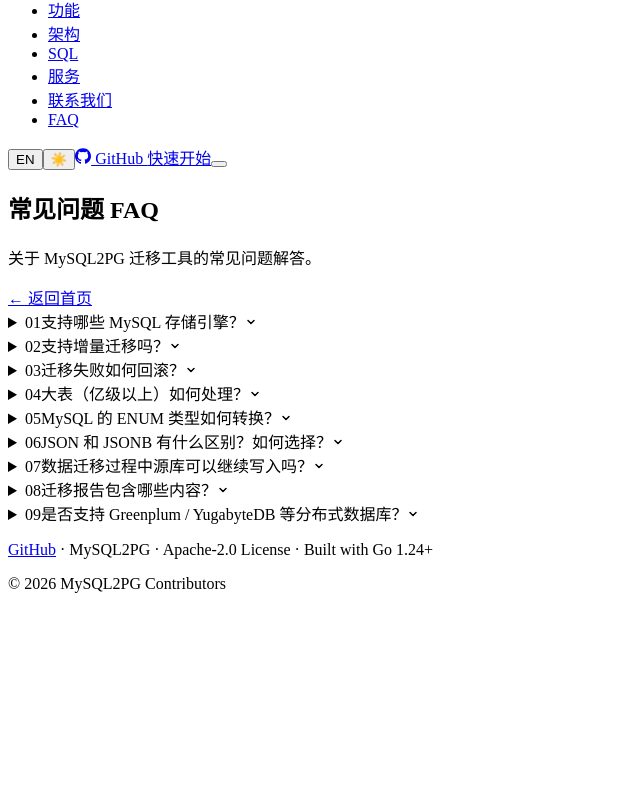
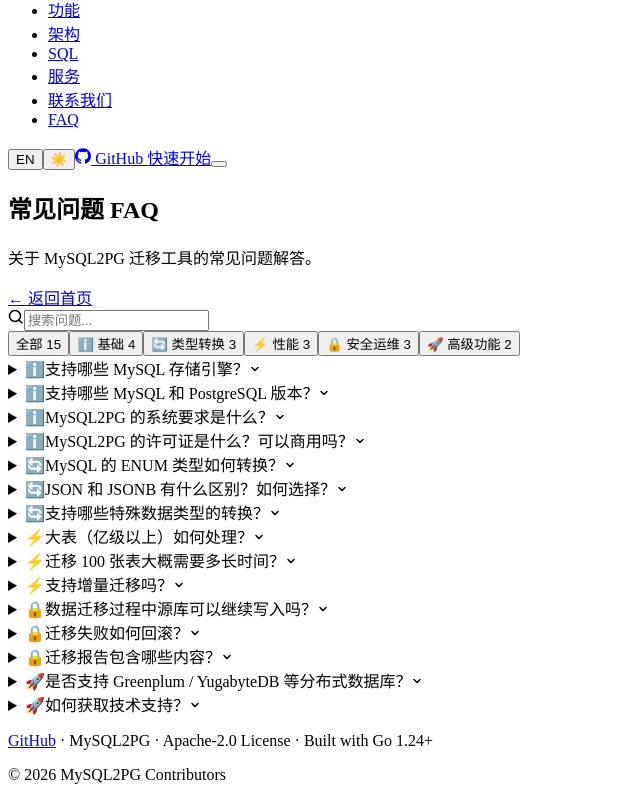
Before and after one commit to xfg0218/MySQL2PGWeb, a Vue app in the folder frontend/: page /faq in a window 1280 px wide. Shown: the part 1337-2137 px from the top of the page, without its empty margins (0-640 px from the left). Before the commit the page ends 1946 px from the top, so only its background shows below. Built offline with nearby package versions, Linux system fonts and the light colour scheme; the HTML template or start-up script is replaced by a standard one.

Commit message:
feat: redesign FAQ with categories, search, and 15 questions

```diff
--- a/frontend/src/assets/style.css
+++ b/frontend/src/assets/style.css
@@ -1551,6 +1551,141 @@
   font-size: 1.5rem;
 }
 
+/* ===== FAQ SEARCH & TABS ===== */
+.faq-search {
+  position: relative;
+  max-width: 400px;
+  margin: 0 auto 1.25rem;
+}
+
+.faq-search-icon {
+  position: absolute;
+  left: 14px;
+  top: 50%;
+  transform: translateY(-50%);
+  color: var(--text-muted);
+  pointer-events: none;
+}
+
+.faq-search-input {
+  width: 100%;
+  padding: 0.65rem 2.5rem 0.65rem 2.5rem;
+  font-size: 0.875rem;
+  color: var(--text);
+  background: var(--bg-elevated);
+  border: 1px solid var(--border);
+  border-radius: 10px;
+  outline: none;
+  transition: border-color 0.2s, box-shadow 0.2s;
+  font-family: inherit;
+}
+
+.faq-search-input::placeholder {
+  color: var(--text-muted);
+}
+
+.faq-search-input:focus {
+  border-color: var(--amber);
+  box-shadow: 0 0 0 3px rgba(245, 158, 11, 0.1);
+}
+
+.faq-search-clear {
+  position: absolute;
+  right: 10px;
+  top: 50%;
+  transform: translateY(-50%);
+  width: 22px;
+  height: 22px;
+  display: flex;
+  align-items: center;
+  justify-content: center;
+  background: color-mix(in srgb, var(--text-muted) 15%, transparent);
+  border: none;
+  border-radius: 50%;
+  color: var(--text-secondary);
+  font-size: 1rem;
+  cursor: pointer;
+  transition: background 0.2s;
+  line-height: 1;
+}
+
+.faq-search-clear:hover {
+  background: color-mix(in srgb, var(--text-muted) 25%, transparent);
+}
+
+.faq-tabs {
+  display: flex;
+  flex-wrap: wrap;
+  gap: 0.5rem;
+  justify-content: center;
+  margin-bottom: 1.5rem;
+}
+
+.faq-tab {
+  display: inline-flex;
+  align-items: center;
+  gap: 0.35rem;
+  padding: 0.4rem 0.85rem;
+  font-size: 0.8rem;
+  font-weight: 500;
+  color: var(--text-secondary);
+  background: var(--bg-elevated);
+  border: 1px solid var(--border);
+  border-radius: 20px;
+  cursor: pointer;
+  transition: all 0.2s;
+  font-family: inherit;
+  white-space: nowrap;
+}
+
+.faq-tab:hover {
+  border-color: color-mix(in srgb, var(--text-muted) 40%, transparent);
+  color: var(--text);
+}
+
+.faq-tab.active {
+  background: color-mix(in srgb, var(--amber) 12%, transparent);
+  border-color: color-mix(in srgb, var(--amber) 40%, transparent);
+  color: var(--amber);
+  font-weight: 600;
+}
+
+.faq-tab-icon {
+  font-size: 0.85rem;
+  line-height: 1;
+}
+
+.faq-tab-count {
+  font-size: 0.65rem;
+  font-weight: 700;
+  font-family: var(--mono);
+  background: color-mix(in srgb, var(--text-muted) 12%, transparent);
+  padding: 0.1rem 0.4rem;
+  border-radius: 8px;
+  min-width: 18px;
+  text-align: center;
+}
+
+.faq-tab.active .faq-tab-count {
+  background: color-mix(in srgb, var(--amber) 18%, transparent);
+}
+
+.faq-no-results {
+  text-align: center;
+  padding: 3rem 1rem;
+  color: var(--text-muted);
+}
+
+.faq-no-results-icon {
+  font-size: 2rem;
+  display: block;
+  margin-bottom: 0.75rem;
+}
+
+.faq-no-results p {
+  font-size: 0.9rem;
+}
+
 /* ===== FAQ ACCORDION ===== */
 .faq-list {
   display: grid;
@@ -1615,10 +1750,8 @@
   display: flex;
   align-items: center;
   justify-content: center;
-  font-family: var(--mono);
-  font-size: 0.65rem;
-  font-weight: 700;
-  color: var(--text-secondary);
+  font-size: 0.8rem;
+  line-height: 1;
   flex-shrink: 0;
   transition: all 0.3s;
 }
--- a/frontend/src/components/FAQ.vue
+++ b/frontend/src/components/FAQ.vue
@@ -6,16 +6,54 @@
         <h2 class="section-title">{{ t.faq.title }}</h2>
         <p class="section-desc">{{ t.faq.desc }}</p>
       </template>
-      <div class="faq-list">
+
+      <!-- Search -->
+      <div class="faq-search">
+        <svg class="faq-search-icon" width="16" height="16" viewBox="0 0 16 16" fill="none">
+          <circle cx="7" cy="7" r="5.5" stroke="currentColor" stroke-width="1.5"/>
+          <path d="M11 11L14 14" stroke="currentColor" stroke-width="1.5" stroke-linecap="round"/>
+        </svg>
+        <input
+          v-model="searchQuery"
+          type="text"
+          class="faq-search-input"
+          :placeholder="t.faq.searchPlaceholder"
+        />
+        <button v-if="searchQuery" class="faq-search-clear" @click="searchQuery = ''">&times;</button>
+      </div>
+
+      <!-- Category tabs -->
+      <div class="faq-tabs">
+        <button
+          :class="['faq-tab', { active: activeCat === null }]"
+          @click="activeCat = null"
+        >
+          {{ t.faq.allLabel }}
+          <span class="faq-tab-count">{{ t.faq.items.length }}</span>
+        </button>
+        <button
+          v-for="cat in t.faq.categories"
+          :key="cat.key"
+          :class="['faq-tab', { active: activeCat === cat.key }]"
+          @click="activeCat = activeCat === cat.key ? null : cat.key"
+        >
+          <span class="faq-tab-icon">{{ cat.icon }}</span>
+          {{ cat.label }}
+          <span class="faq-tab-count">{{ catCount(cat.key) }}</span>
+        </button>
+      </div>
+
+      <!-- FAQ list -->
+      <div class="faq-list" v-if="filteredItems.length">
         <details
-          v-for="(item, i) in t.faq.items"
-          :key="i"
+          v-for="(item, i) in filteredItems"
+          :key="item.q"
           class="faq-item reveal"
           :open="openIndex === i"
           @toggle="onToggle(i, $event)"
         >
           <summary class="faq-question" @click.prevent="toggle(i)">
-            <span class="faq-q-badge">{{ String(i + 1).padStart(2, '0') }}</span>
+            <span class="faq-q-badge">{{ catIcon(item.cat) }}</span>
             <span class="faq-q-text">{{ item.q }}</span>
             <span class="faq-arrow">
               <svg width="12" height="12" viewBox="0 0 12 12" fill="none">
@@ -31,17 +69,48 @@
           </div>
         </details>
       </div>
+
+      <!-- No results -->
+      <div v-else class="faq-no-results">
+        <span class="faq-no-results-icon">🔍</span>
+        <p>{{ t.faq.noResults }}</p>
+      </div>
     </div>
   </section>
 </template>
 
 <script setup>
-import { ref } from 'vue'
+import { ref, computed } from 'vue'
 import { useLang } from '../composables/useLang'
 defineProps({ standalone: Boolean })
 const { t } = useLang()
 
 const openIndex = ref(-1)
+const activeCat = ref(null)
+const searchQuery = ref('')
+
+const filteredItems = computed(() => {
+  let items = t.value.faq.items
+  if (activeCat.value) {
+    items = items.filter(item => item.cat === activeCat.value)
+  }
+  if (searchQuery.value.trim()) {
+    const q = searchQuery.value.trim().toLowerCase()
+    items = items.filter(item =>
+      item.q.toLowerCase().includes(q) || item.a.toLowerCase().includes(q)
+    )
+  }
+  return items
+})
+
+function catCount(key) {
+  return t.value.faq.items.filter(item => item.cat === key).length
+}
+
+function catIcon(key) {
+  const cat = t.value.faq.categories.find(c => c.key === key)
+  return cat ? cat.icon : '❓'
+}
 
 function toggle(i) {
   openIndex.value = openIndex.value === i ? -1 : i
--- a/frontend/src/composables/useLang.js
+++ b/frontend/src/composables/useLang.js
@@ -401,16 +401,32 @@
   faq: {
     title: '常见问题 FAQ',
     desc: '关于 MySQL2PG 迁移工具的常见问题解答。',
+    searchPlaceholder: '搜索问题...',
+    noResults: '未找到匹配的问题',
+    allLabel: '全部',
+    categories: [
+      { key: 'general', icon: 'ℹ️', label: '基础' },
+      { key: 'types', icon: '🔄', label: '类型转换' },
+      { key: 'performance', icon: '⚡', label: '性能' },
+      { key: 'security', icon: '🔒', label: '安全运维' },
+      { key: 'advanced', icon: '🚀', label: '高级功能' },
+    ],
     items: [
-      { q: '支持哪些 MySQL 存储引擎？', a: 'MySQL2PG 支持所有主流存储引擎，包括 InnoDB、MyISAM、MEMORY 等。InnoDB 表会自动处理外键约束的迁移。' },
-      { q: '支持增量迁移吗？', a: '当前版本主要面向全量迁移场景。对于增量同步需求，建议先使用 MySQL2PG 完成全量迁移，再配合 PostgreSQL 的 Logical Replication 或第三方 CDC 工具实现增量同步。' },
-      { q: '迁移失败如何回滚？', a: 'MySQL2PG 采用"先转换后写入"策略，转换过程不影响源库。目标库写入前可先运行评估模式评估风险，且每个转换步骤可独立开关，支持分步执行和回退。' },
-      { q: '大表（亿级以上）如何处理？', a: 'MySQL2PG 内置并发引擎，支持多表并行同步和单表分片同步。亿级数据表建议启用 5-20 个并发线程，先同步数据再创还能索引的方式进行提升数据写入性能。' },
-      { q: 'MySQL 的 ENUM 类型如何转换？', a: 'ENUM 类型会自动转换为 VARCHAR + CHECK 约束，保留原有的值域限制。例如 ENUM(\'a\',\'b\',\'c\') 会转换为 VARCHAR(20) CHECK (col IN (\'a\',\'b\',\'c\'))。' },
-      { q: 'JSON 和 JSONB 有什么区别？如何选择？', a: 'MySQL 的 JSON 类型默认映射为 PostgreSQL 的 JSONB（二进制 JSON），因为 JSONB 支持索引和更丰富的查询操作。如需保留原始 JSON 格式，可在配置中指定映射为 JSON 类型。' },
-      { q: '数据迁移过程中源库可以继续写入吗？', a: '可以。MySQL2PG 在读取阶段使用一致性快照，不会影响源库的正常读写。但建议在业务低峰期执行迁移，以确保数据一致性校验的准确性。' },
-      { q: '迁移报告包含哪些内容？', a: 'HTML 迁移报告包含：迁移总览（表数量、数据量、耗时）、每张表的转换状态、索引变更清单、函数映射详情、数据校验结果、风险告警和建议。' },
-      { q: '是否支持 Greenplum / YugabyteDB 等分布式数据库？', a: '支持。MySQL2PG 自动检测目标库是否为 MPP 分布式数据库（Greenplum / YugabyteDB），并自动添加 DISTRIBUTED BY 分布键，对冗余唯一索引进行自动处理。' },
+      { cat: 'general', q: '支持哪些 MySQL 存储引擎？', a: 'MySQL2PG 支持所有主流存储引擎，包括 InnoDB、MyISAM、MEMORY 等。InnoDB 表会自动处理外键约束的迁移。' },
+      { cat: 'general', q: '支持哪些 MySQL 和 PostgreSQL 版本？', a: 'MySQL 源库支持 5.7、8.0、8.4、9.0+；PostgreSQL 目标库支持 12 至 18 全版本，同时兼容 Greenplum 和 YugabyteDB。' },
+      { cat: 'general', q: 'MySQL2PG 的系统要求是什么？', a: 'MySQL2PG 是纯 Go 编译的单二进制文件，无外部依赖。支持 Linux、macOS、Windows，最低 256MB 内存即可运行，无需安装运行时环境。' },
+      { cat: 'general', q: 'MySQL2PG 的许可证是什么？可以商用吗？', a: '开源版采用 Apache-2.0 许可证，可免费用于商业项目。商业版在开源版基础上提供函数转换、MPP 支持、数据校验等增值功能及专属技术支持。' },
+      { cat: 'types', q: 'MySQL 的 ENUM 类型如何转换？', a: 'ENUM 类型会自动转换为 VARCHAR + CHECK 约束，保留原有的值域限制。例如 ENUM(\'a\',\'b\',\'c\') 会转换为 VARCHAR(20) CHECK (col IN (\'a\',\'b\',\'c\'))。' },
+      { cat: 'types', q: 'JSON 和 JSONB 有什么区别？如何选择？', a: 'MySQL 的 JSON 类型默认映射为 PostgreSQL 的 JSONB（二进制 JSON），因为 JSONB 支持索引和更丰富的查询操作。如需保留原始 JSON 格式，可在配置中指定映射为 JSON 类型。' },
+      { cat: 'types', q: '支持哪些特殊数据类型的转换？', a: '覆盖 MySQL 全部字段类型：BLOB → BYTEA、GEOMETRY → GEOMETRY（PostGIS）、DATETIME → TIMESTAMP、TINYINT(1) → BOOLEAN、UNSIGNED 类型自动升级位宽、SET → TEXT[] 等，准确率 100%。' },
+      { cat: 'performance', q: '大表（亿级以上）如何处理？', a: 'MySQL2PG 内置并发引擎，支持多表并行同步和单表分片同步。亿级数据表建议启用 5-20 个并发线程，先同步数据再创建索引以提升写入性能。' },
+      { cat: 'performance', q: '迁移 100 张表大概需要多长时间？', a: '取决于数据量和网络带宽。典型场景：100 张表、千万级行数据，在局域网环境下约 5-15 分钟完成全量迁移（含结构转换 + 数据同步 + 索引重建）。' },
+      { cat: 'performance', q: '支持增量迁移吗？', a: '当前版本主要面向全量迁移场景。对于增量同步需求，建议先使用 MySQL2PG 完成全量迁移，再配合 PostgreSQL 的 Logical Replication 或第三方 CDC 工具实现增量同步。' },
+      { cat: 'security', q: '数据迁移过程中源库可以继续写入吗？', a: '可以。MySQL2PG 在读取阶段使用一致性快照，不会影响源库的正常读写。但建议在业务低峰期执行迁移，以确保数据一致性校验的准确性。' },
+      { cat: 'security', q: '迁移失败如何回滚？', a: 'MySQL2PG 采用"先转换后写入"策略，转换过程不影响源库。目标库写入前可先运行评估模式评估风险，且每个转换步骤可独立开关，支持分步执行和回退。' },
+      { cat: 'security', q: '迁移报告包含哪些内容？', a: 'HTML 迁移报告包含：迁移总览（表数量、数据量、耗时）、每张表的转换状态、索引变更清单、函数映射详情、数据校验结果、风险告警和建议。' },
+      { cat: 'advanced', q: '是否支持 Greenplum / YugabyteDB 等分布式数据库？', a: '支持。MySQL2PG 自动检测目标库是否为 MPP 分布式数据库（Greenplum / YugabyteDB），并自动添加 DISTRIBUTED BY 分布键，对冗余唯一索引进行自动处理。' },
+      { cat: 'advanced', q: '如何获取技术支持？', a: '开源版用户可通过 GitHub Issues 获取社区支持，通常 24 小时内响应。商业版用户享有优先技术支持通道，可通过邮件或微信社群直接联系技术团队。' },
     ]
   },
 
@@ -925,16 +941,32 @@
   faq: {
     title: 'Frequently Asked Questions',
     desc: 'Common questions about the MySQL2PG migration tool.',
+    searchPlaceholder: 'Search questions...',
+    noResults: 'No matching questions found',
+    allLabel: 'All',
+    categories: [
+      { key: 'general', icon: 'ℹ️', label: 'General' },
+      { key: 'types', icon: '🔄', label: 'Type Conversion' },
+      { key: 'performance', icon: '⚡', label: 'Performance' },
+      { key: 'security', icon: '🔒', label: 'Security & Ops' },
+      { key: 'advanced', icon: '🚀', label: 'Advanced' },
+    ],
     items: [
-      { q: 'Which MySQL storage engines are supported?', a: 'MySQL2PG supports all major storage engines including InnoDB, MyISAM, and MEMORY. InnoDB tables automatically handle foreign key constraint migration.' },
-      { q: 'Does it support incremental migration?', a: 'The current version focuses on full migration scenarios. For incremental sync, we recommend completing a full migration with MySQL2PG first, then using PostgreSQL Logical Replication or third-party CDC tools for ongoing sync.' },
-      { q: 'How to rollback if migration fails?', a: 'MySQL2PG uses a "convert first, write later" strategy that does not affect the source database. You can run assess mode before writing to evaluate risks, and each conversion step can be independently toggled for step-by-step execution and rollback.' },
-      { q: 'How to handle large tables (100M+ rows)?', a: 'MySQL2PG includes a built-in concurrent engine supporting multi-table parallel sync and single-table sharded sync. For tables with 100M+ rows, enable 5-20 concurrent threads, sync data first then create indexes to boost write performance.' },
-      { q: 'How is MySQL ENUM type converted?', a: 'ENUM types are automatically converted to VARCHAR + CHECK constraints, preserving the original value restrictions. For example, ENUM(\'a\',\'b\',\'c\') becomes VARCHAR(20) CHECK (col IN (\'a\',\'b\',\'c\')).' },
-      { q: 'What\'s the difference between JSON and JSONB? Which to choose?', a: 'MySQL JSON is mapped to PostgreSQL JSONB (binary JSON) by default, as JSONB supports indexing and richer query operations. If you need to preserve the original JSON format, you can configure the mapping to use the JSON type instead.' },
-      { q: 'Can the source database continue writing during migration?', a: 'Yes. MySQL2PG uses a consistent snapshot during the read phase, which does not affect normal reads and writes on the source. However, we recommend running migrations during off-peak hours for accurate data validation.' },
-      { q: 'What does the migration report include?', a: 'The HTML migration report includes: migration overview (table count, data volume, duration), per-table conversion status, index change inventory, function mapping details, data validation results, risk alerts, and recommendations.' },
-      { q: 'Does it support distributed databases like Greenplum / YugabyteDB?', a: 'Yes. MySQL2PG auto-detects MPP distributed databases (Greenplum / YugabyteDB) and automatically adds DISTRIBUTED BY distribution keys while automatically handling redundant unique indexes.' },
+      { cat: 'general', q: 'Which MySQL storage engines are supported?', a: 'MySQL2PG supports all major storage engines including InnoDB, MyISAM, and MEMORY. InnoDB tables automatically handle foreign key constraint migration.' },
+      { cat: 'general', q: 'Which MySQL and PostgreSQL versions are supported?', a: 'MySQL source: 5.7, 8.0, 8.4, 9.0+. PostgreSQL target: 12 through 18, including Greenplum and YugabyteDB compatibility.' },
+      { cat: 'general', q: 'What are the system requirements for MySQL2PG?', a: 'MySQL2PG is a single statically-compiled Go binary with zero external dependencies. It runs on Linux, macOS, and Windows with as little as 256MB RAM — no runtime installation needed.' },
+      { cat: 'general', q: 'What license does MySQL2PG use? Can I use it commercially?', a: 'The open-source edition uses the Apache-2.0 license and is free for commercial use. The commercial edition adds function conversion, MPP support, data validation, and dedicated technical support.' },
+      { cat: 'types', q: 'How is MySQL ENUM type converted?', a: 'ENUM types are automatically converted to VARCHAR + CHECK constraints, preserving the original value restrictions. For example, ENUM(\'a\',\'b\',\'c\') becomes VARCHAR(20) CHECK (col IN (\'a\',\'b\',\'c\')).' },
+      { cat: 'types', q: 'What\'s the difference between JSON and JSONB? Which to choose?', a: 'MySQL JSON is mapped to PostgreSQL JSONB (binary JSON) by default, as JSONB supports indexing and richer query operations. If you need to preserve the original JSON format, you can configure the mapping to use the JSON type instead.' },
+      { cat: 'types', q: 'Which special data types are supported?', a: 'Full MySQL type coverage: BLOB → BYTEA, GEOMETRY → GEOMETRY (PostGIS), DATETIME → TIMESTAMP, TINYINT(1) → BOOLEAN, UNSIGNED types auto-upgrade bit width, SET → TEXT[], and more — 100% mapping accuracy.' },
+      { cat: 'performance', q: 'How to handle large tables (100M+ rows)?', a: 'MySQL2PG includes a built-in concurrent engine supporting multi-table parallel sync and single-table sharded sync. For tables with 100M+ rows, enable 5-20 concurrent threads, sync data first then create indexes to boost write performance.' },
+      { cat: 'performance', q: 'How long does it take to migrate 100 tables?', a: 'Depends on data volume and network bandwidth. Typical scenario: 100 tables with tens of millions of rows completes full migration (schema + data + indexes) in approximately 5-15 minutes on a LAN.' },
+      { cat: 'performance', q: 'Does it support incremental migration?', a: 'The current version focuses on full migration scenarios. For incremental sync, we recommend completing a full migration with MySQL2PG first, then using PostgreSQL Logical Replication or third-party CDC tools for ongoing sync.' },
+      { cat: 'security', q: 'Can the source database continue writing during migration?', a: 'Yes. MySQL2PG uses a consistent snapshot during the read phase, which does not affect normal reads and writes on the source. However, we recommend running migrations during off-peak hours for accurate data validation.' },
+      { cat: 'security', q: 'How to rollback if migration fails?', a: 'MySQL2PG uses a "convert first, write later" strategy that does not affect the source database. You can run assess mode before writing to evaluate risks, and each conversion step can be independently toggled for step-by-step execution and rollback.' },
+      { cat: 'security', q: 'What does the migration report include?', a: 'The HTML migration report includes: migration overview (table count, data volume, duration), per-table conversion status, index change inventory, function mapping details, data validation results, risk alerts, and recommendations.' },
+      { cat: 'advanced', q: 'Does it support distributed databases like Greenplum / YugabyteDB?', a: 'Yes. MySQL2PG auto-detects MPP distributed databases (Greenplum / YugabyteDB) and automatically adds DISTRIBUTED BY distribution keys while automatically handling redundant unique indexes.' },
+      { cat: 'advanced', q: 'How can I get technical support?', a: 'Open-source users can get community support via GitHub Issues, typically responded to within 24 hours. Commercial users enjoy priority support channels via email or WeChat community for direct access to the engineering team.' },
     ]
   },
 
```
